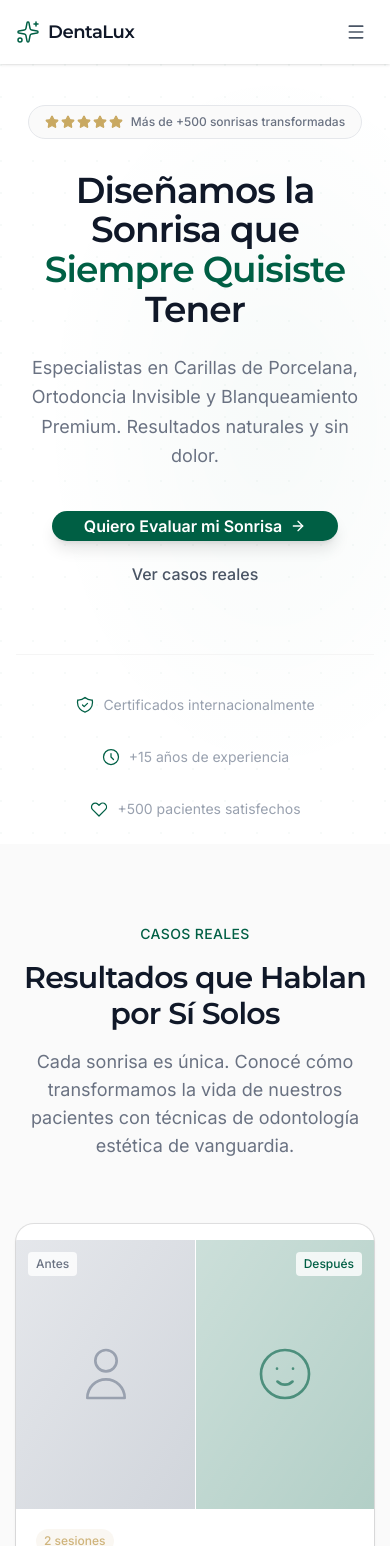
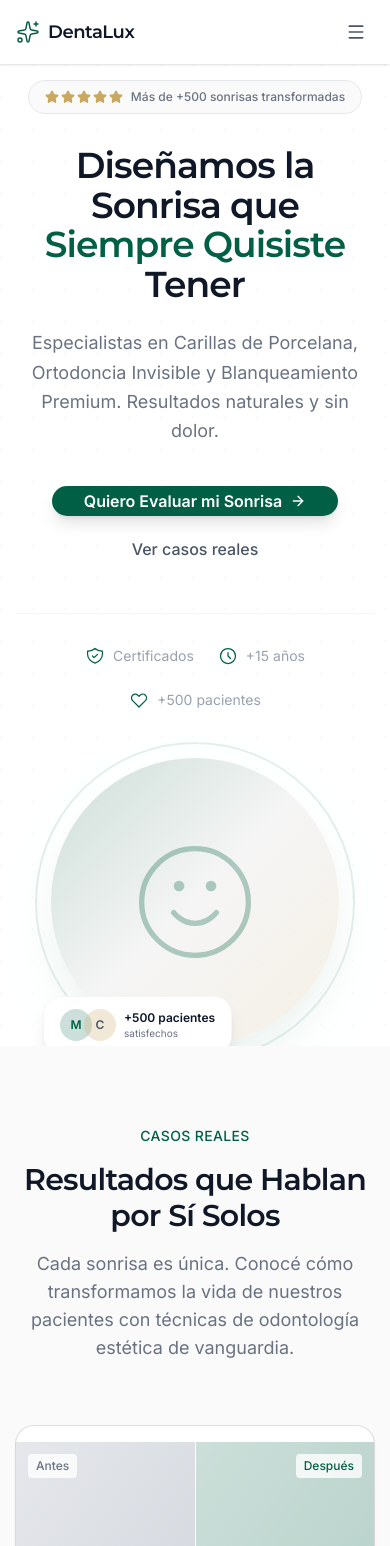
Before and after one commit to valenruffo/dentalux-landing, a Next.js app: page / in a window 390 px wide. Shown: the top 1546 px of the page. Built offline with nearby package versions, Linux system fonts and the light colour scheme.

Commit message:
feat: redesign Hero with two-column layout and circular image
- Text left, circular image right on desktop
- Subtle decorative ring around image
- Floating badge with patient count
- Placeholder ready for real image replacement
- Mobile: single column, centered

```diff
--- a/src/components/hero.tsx
+++ b/src/components/hero.tsx
@@ -5,39 +5,19 @@ import { Button } from "@/components/ui/button";
 
 export function Hero() {
   return (
-    <section className="relative min-h-screen flex items-center justify-center bg-white overflow-hidden pt-20">
+    <section className="relative min-h-screen flex items-center bg-white overflow-hidden pt-20">
       {/* Subtle background pattern */}
       <div className="absolute inset-0 opacity-[0.03]" style={{
         backgroundImage: `radial-gradient(circle at 1px 1px, oklch(0.42 0.11 170) 1px, transparent 0)`,
         backgroundSize: "32px 32px"
       }} />
 
-      {/* Subtle radial glow */}
-      <div className="absolute inset-0 opacity-40" style={{
-        background: `radial-gradient(ellipse at 70% 50%, oklch(0.42 0.11 170 / 0.08) 0%, transparent 60%)`
-      }} />
-
-      {/* Decorative smile SVG */}
-      <div className="absolute bottom-10 right-10 opacity-[0.06] pointer-events-none hidden lg:block">
-        <svg width="280" height="280" viewBox="0 0 280 280" fill="none" xmlns="http://www.w3.org/2000/svg">
-          {/* Smile arc */}
-          <path d="M60 120C60 120 100 200 140 200C180 200 220 120 220 120" stroke="oklch(0.42 0.11 170)" strokeWidth="8" strokeLinecap="round"/>
-          {/* Teeth hints */}
-          <path d="M90 145L95 160" stroke="oklch(0.42 0.11 170)" strokeWidth="4" strokeLinecap="round"/>
-          <path d="M115 155L118 170" stroke="oklch(0.42 0.11 170)" strokeWidth="4" strokeLinecap="round"/>
-          <path d="M140 158L140 173" stroke="oklch(0.42 0.11 170)" strokeWidth="4" strokeLinecap="round"/>
-          <path d="M165 155L162 170" stroke="oklch(0.42 0.11 170)" strokeWidth="4" strokeLinecap="round"/>
-          <path d="M190 145L185 160" stroke="oklch(0.42 0.11 170)" strokeWidth="4" strokeLinecap="round"/>
-          {/* Sparkles */}
-          <circle cx="80" cy="80" r="3" fill="oklch(0.78 0.08 85)"/>
-          <circle cx="200" cy="90" r="2" fill="oklch(0.78 0.08 85)"/>
-          <circle cx="230" cy="160" r="2.5" fill="oklch(0.78 0.08 85)"/>
-        </svg>
-      </div>
-
-      <div className="relative z-10 max-w-4xl mx-auto px-4 sm:px-6 lg:px-8 text-center">
+      <div className="relative z-10 max-w-7xl mx-auto px-4 sm:px-6 lg:px-8">
+        <div className="grid grid-cols-1 lg:grid-cols-2 gap-12 lg:gap-16 items-center">
+          {/* Left: Content */}
+          <div className="text-center lg:text-left">
             {/* Badge */}
-        <div className="animate-hero inline-flex items-center gap-2 px-4 py-2 rounded-full bg-gray-50 border border-gray-200 mb-8">
+            <div className="animate-hero inline-flex items-center gap-2 px-4 py-2 rounded-full bg-gray-50 border border-gray-200 mb-8 justify-center lg:justify-start">
               <span className="flex gap-0.5">
                 {[...Array(5)].map((_, i) => (
                   <Star key={i} className="w-3.5 h-3.5 fill-[#C9A962] text-[#C9A962]" />
@@ -63,7 +43,7 @@ export function Hero() {
 
             {/* Subtitle */}
             <p
-          className="animate-hero animate-hero-delay-200 text-gray-500 text-lg sm:text-xl max-w-2xl mx-auto mb-10 leading-relaxed"
+              className="animate-hero animate-hero-delay-200 text-gray-500 text-lg sm:text-xl max-w-xl mx-auto lg:mx-0 mb-10 leading-relaxed"
               style={{ fontFamily: "var(--font-inter)" }}
             >
               Especialistas en Carillas de Porcelana, Ortodoncia Invisible y
@@ -71,7 +51,7 @@ export function Hero() {
             </p>
 
             {/* CTA */}
-        <div className="animate-hero animate-hero-delay-300 flex flex-col sm:flex-row items-center justify-center gap-4">
+            <div className="animate-hero animate-hero-delay-300 flex flex-col sm:flex-row items-center justify-center lg:justify-start gap-4">
               <a href="#evaluacion">
                 <Button className="bg-emerald hover:bg-emerald-dark text-white font-semibold px-8 py-3.5 rounded-full text-base transition-all duration-200 shadow-lg hover:shadow-xl flex items-center gap-2">
                   Quiero Evaluar mi Sonrisa
@@ -89,26 +69,73 @@ export function Hero() {
             </div>
 
             {/* Trust indicators */}
-        <div className="animate-hero animate-hero-delay-400 mt-16 pt-10 border-t border-gray-100">
-          <div className="flex flex-wrap items-center justify-center gap-8 text-gray-400 text-sm">
+            <div className="animate-hero animate-hero-delay-400 mt-12 pt-8 border-t border-gray-100">
+              <div className="flex flex-wrap items-center justify-center lg:justify-start gap-6 text-gray-400 text-sm">
                 <span className="flex items-center gap-2">
                   <svg className="w-5 h-5 text-emerald" viewBox="0 0 24 24" fill="none" stroke="currentColor" strokeWidth="1.5">
                     <path d="M9 12l2 2 4-4m5.618-4.016A11.955 11.955 0 0112 2.944a11.955 11.955 0 01-8.618 3.04A12.02 12.02 0 003 9c0 5.591 3.824 10.29 9 11.622 5.176-1.332 9-6.03 9-11.622 0-1.042-.133-2.052-.382-3.016z" strokeLinecap="round" strokeLinejoin="round" />
                   </svg>
-              Certificados internacionalmente
+                  Certificados
                 </span>
                 <span className="flex items-center gap-2">
                   <svg className="w-5 h-5 text-emerald" viewBox="0 0 24 24" fill="none" stroke="currentColor" strokeWidth="1.5">
                     <path d="M12 8v4l3 3m6-3a9 9 0 11-18 0 9 9 0 0118 0z" strokeLinecap="round" strokeLinejoin="round" />
                   </svg>
-              +15 años de experiencia
+                  +15 años
                 </span>
                 <span className="flex items-center gap-2">
                   <svg className="w-5 h-5 text-emerald" viewBox="0 0 24 24" fill="none" stroke="currentColor" strokeWidth="1.5">
                     <path d="M4.318 6.318a4.5 4.5 0 000 6.364L12 20.364l7.682-7.682a4.5 4.5 0 00-6.364-6.364L12 7.636l-1.318-1.318a4.5 4.5 0 00-6.364 0z" strokeLinecap="round" strokeLinejoin="round" />
                   </svg>
-              +500 pacientes satisfechos
+                  +500 pacientes
                 </span>
+              </div>
+            </div>
+          </div>
+
+          {/* Right: Image */}
+          <div className="animate-hero animate-hero-delay-200 flex justify-center lg:justify-end">
+            <div className="relative">
+              {/* Decorative ring */}
+              <div className="absolute -inset-4 rounded-full border-2 border-emerald/10" />
+
+              {/* Image container */}
+              <div className="relative w-72 h-72 sm:w-80 sm:h-80 lg:w-96 lg:h-96 rounded-full overflow-hidden shadow-2xl shadow-emerald/10">
+                {/* Placeholder gradient - replace with real image */}
+                <div className="absolute inset-0 bg-gradient-to-br from-emerald/20 via-gray-100 to-champagne/20" />
+
+                {/* Smile icon placeholder */}
+                <div className="absolute inset-0 flex items-center justify-center">
+                  <svg className="w-32 h-32 text-emerald/30" viewBox="0 0 24 24" fill="none" stroke="currentColor" strokeWidth="1">
+                    <circle cx="12" cy="12" r="10" />
+                    <path d="M8 14s1.5 2 4 2 4-2 4-2" strokeLinecap="round" />
+                    <line x1="9" y1="9" x2="9.01" y2="9" strokeWidth="2" strokeLinecap="round" />
+                    <line x1="15" y1="9" x2="15.01" y2="9" strokeWidth="2" strokeLinecap="round" />
+                  </svg>
+                </div>
+
+                {/* TODO: Replace with real image */}
+                {/* <img
+                  src="/hero-smile.jpg"
+                  alt="Sonrisa perfecta - resultado de tratamiento"
+                  className="absolute inset-0 w-full h-full object-cover"
+                /> */}
+              </div>
+
+              {/* Floating badge */}
+              <div className="absolute -bottom-2 -left-2 bg-white rounded-2xl shadow-lg px-4 py-3 border border-gray-100">
+                <div className="flex items-center gap-2">
+                  <div className="flex -space-x-2">
+                    <div className="w-8 h-8 rounded-full bg-emerald/20 flex items-center justify-center text-xs font-semibold text-emerald">M</div>
+                    <div className="w-8 h-8 rounded-full bg-champagne/30 flex items-center justify-center text-xs font-semibold text-gray-600">C</div>
+                  </div>
+                  <div>
+                    <p className="text-xs font-semibold text-gray-900">+500 pacientes</p>
+                    <p className="text-[10px] text-gray-500">satisfechos</p>
+                  </div>
+                </div>
+              </div>
+            </div>
           </div>
         </div>
       </div>
```
Lines whose indentation alone changed are shown as unchanged.
